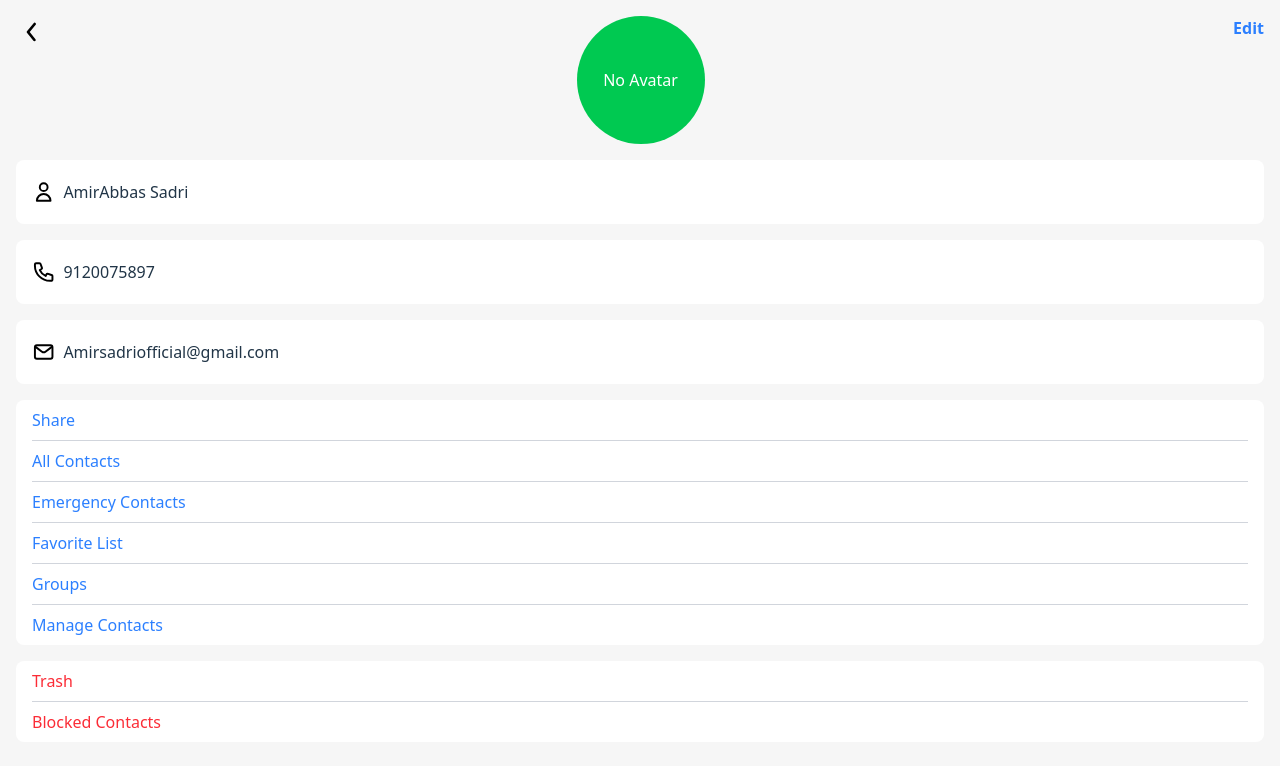
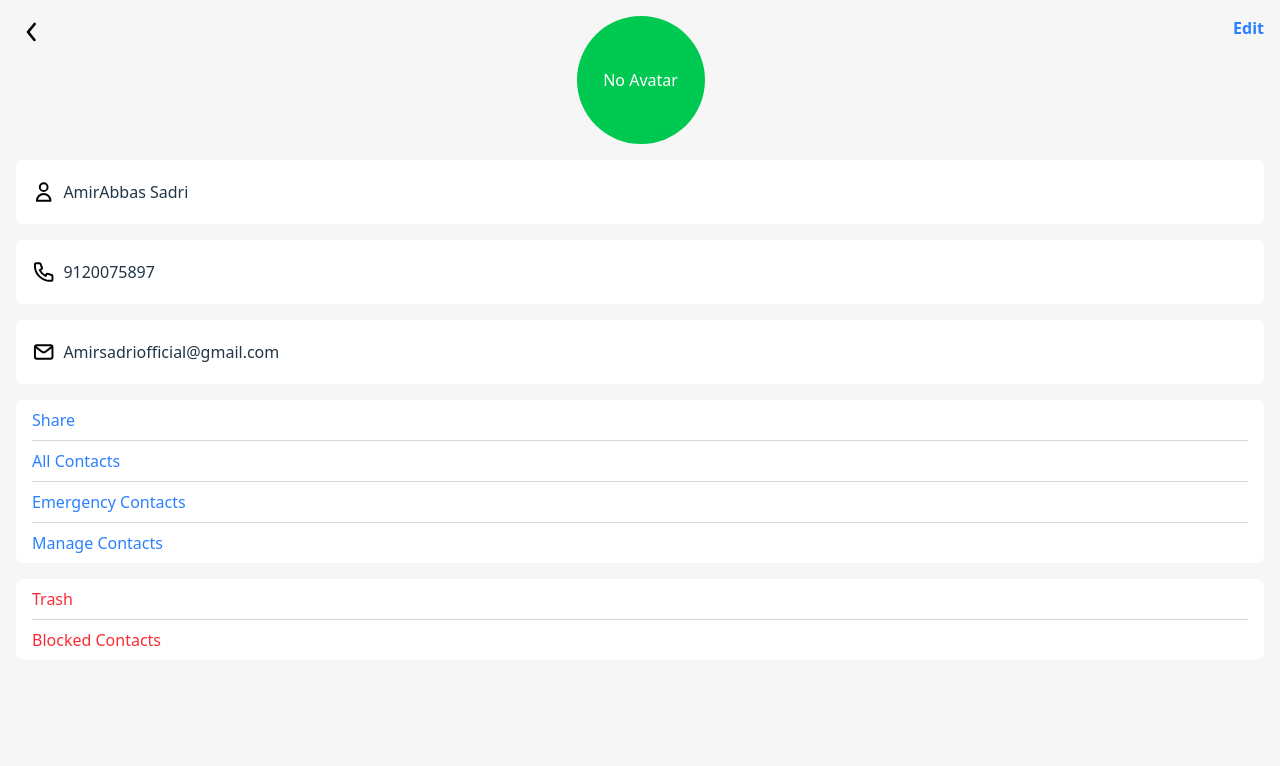
Before and after one commit to amirsadriofficial/Contacts-App-Clone, a React (Vite) app: page /my-profile in a window 1280 px wide. Shown: the top 766 px of the page. Built offline with nearby package versions, Linux system fonts and the light colour scheme.

Commit message:
feat: remove extra info details

```diff
--- a/src/pages/home/index.tsx
+++ b/src/pages/home/index.tsx
@@ -61,15 +61,15 @@ function HomePage() {
         {!searchQuery && (
           <p className="pl-2 pt-2">All Contacts ({contacts.length})</p>
         )}
-        {filteredContacts.length > 0 ? (
+        {filteredContacts.length > 0 &&
           filteredContacts.map((contact) => (
             <ContactItem
               key={contact.id}
               contact={contact}
               onContactsChange={handleContactsChange}
             />
-          ))
-        ) : (
+          ))}
+        {searchQuery && filteredContacts.length === 0 && (
           <p className="text-gray-500 text-center mt-10 text-xl">
             No contacts found
           </p>
--- a/src/pages/my-profile/index.tsx
+++ b/src/pages/my-profile/index.tsx
@@ -35,8 +35,6 @@ function MyProfilePage() {
           <ContactInfoDetail title="Share" />
           <ContactInfoDetail title="All Contacts" />
           <ContactInfoDetail title="Emergency Contacts" />
-          <ContactInfoDetail title="Favorite List" />
-          <ContactInfoDetail title="Groups" />
           <ContactInfoDetail title="Manage Contacts" />
         </ItemDetailContainer>
         <ItemDetailContainer>
```
Also changed, not shown: 1 other file (tests, documents, lock files or other folders).
